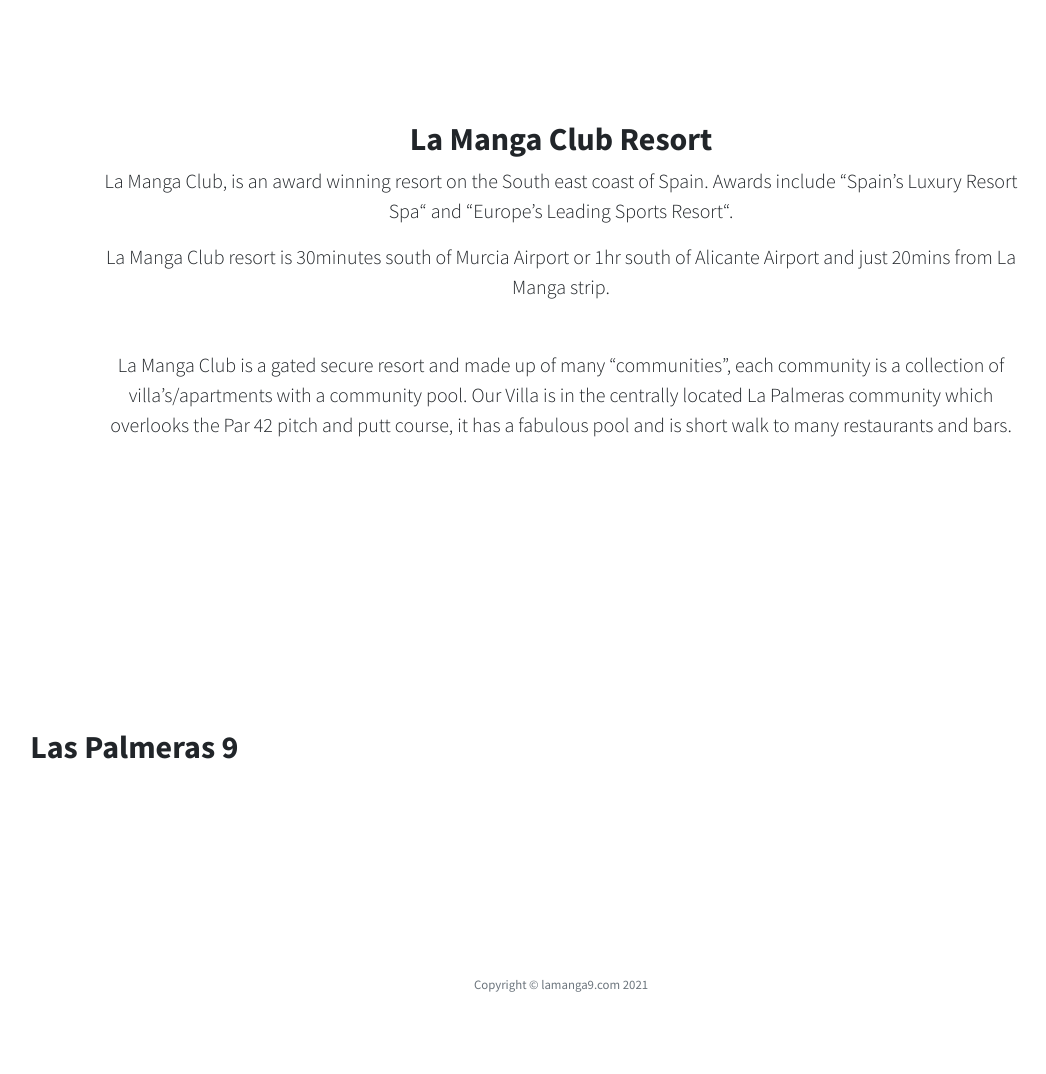
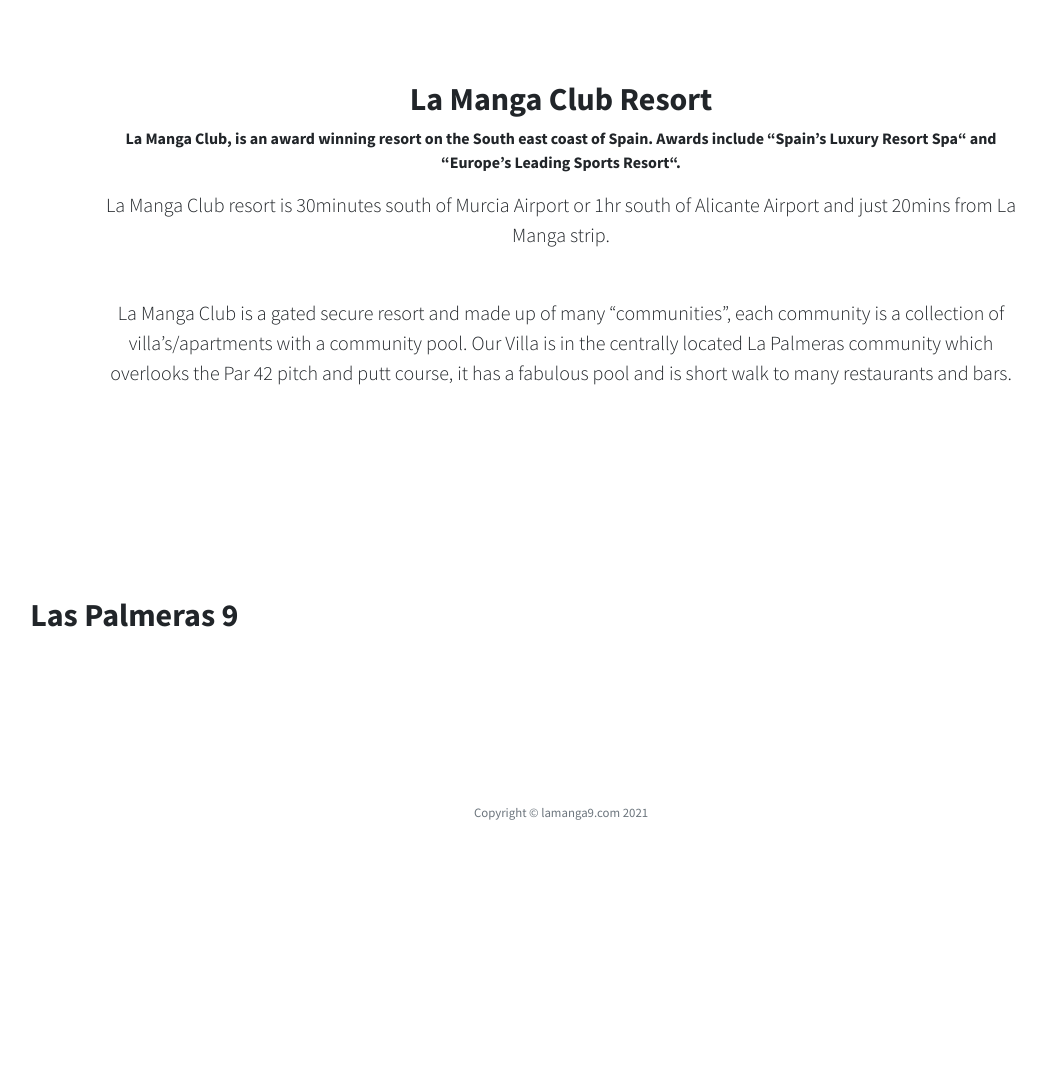
Before and after one commit to richsteer/richsteer.github.io, a Jekyll site: the page built from index.html, in a window 1280 px wide. Shown: the part 1380-2454 px from the top of the page, without its empty margins (79-1125 px from the left). Built offline with Jekyll 4.4.1, drawn with Linux system fonts in a browser that asks for light colours; after the commit the page ends 2282 px from its top, so only the background shows below that.

Commit message:
style changes

```diff
--- a/assets/css/stylish-portfolio.css
+++ b/assets/css/stylish-portfolio.css
@@ -19,8 +19,8 @@
 }
 
 .content-section {
-  padding-top: 7.5rem;
-  padding-bottom: 7.5rem;
+  padding-top: 5rem;
+  padding-bottom: 5rem;
 }
 
 .content-section-heading h2 {
--- a/index.html
+++ b/index.html
@@ -20,7 +20,7 @@
             <div class="col-lg-10 mx-auto">
                 <h2>La Manga Club Resort</h2>
                 <b>
-                <p class="lead">
+                <p class="font-weight: 700">
                     La Manga Club, is an award winning resort on the South east coast of Spain. Awards include “Spain’s Luxury Resort Spa“ and “Europe’s Leading Sports Resort“.
                 </p>
                 <p class="lead mb-5">
```
